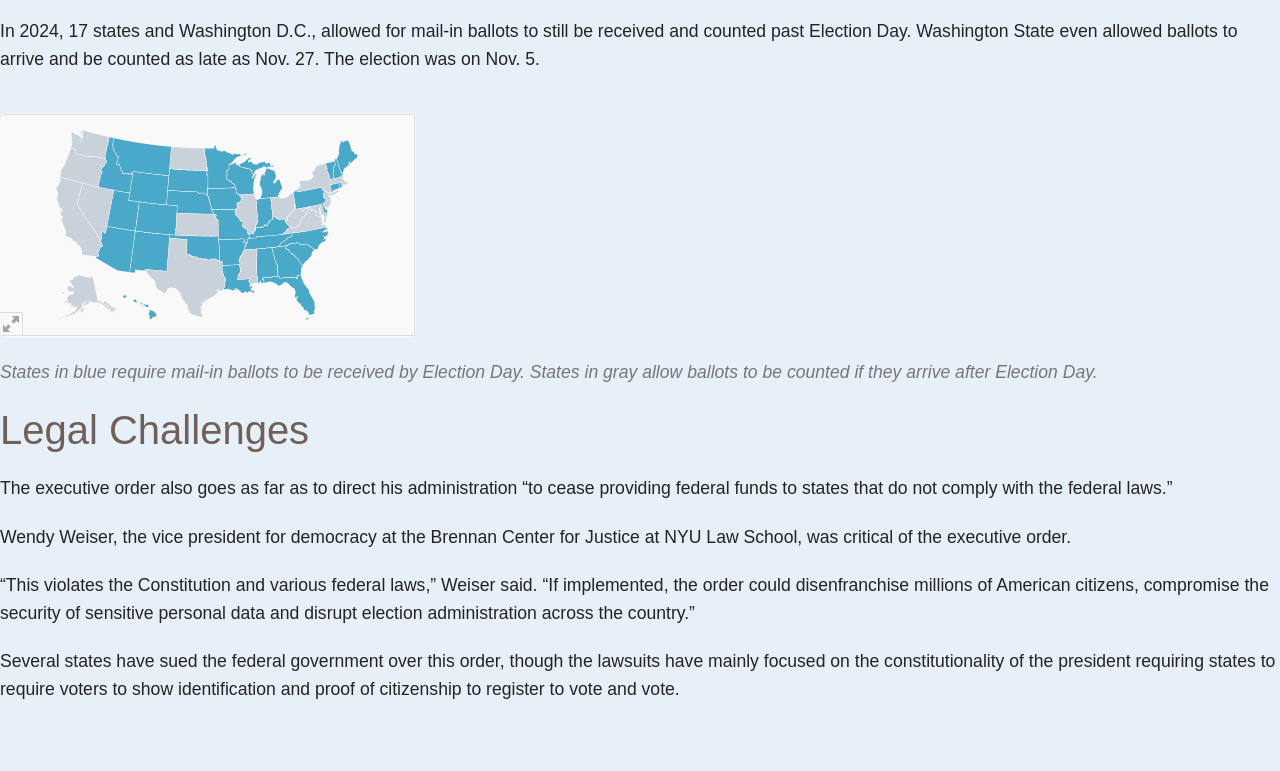
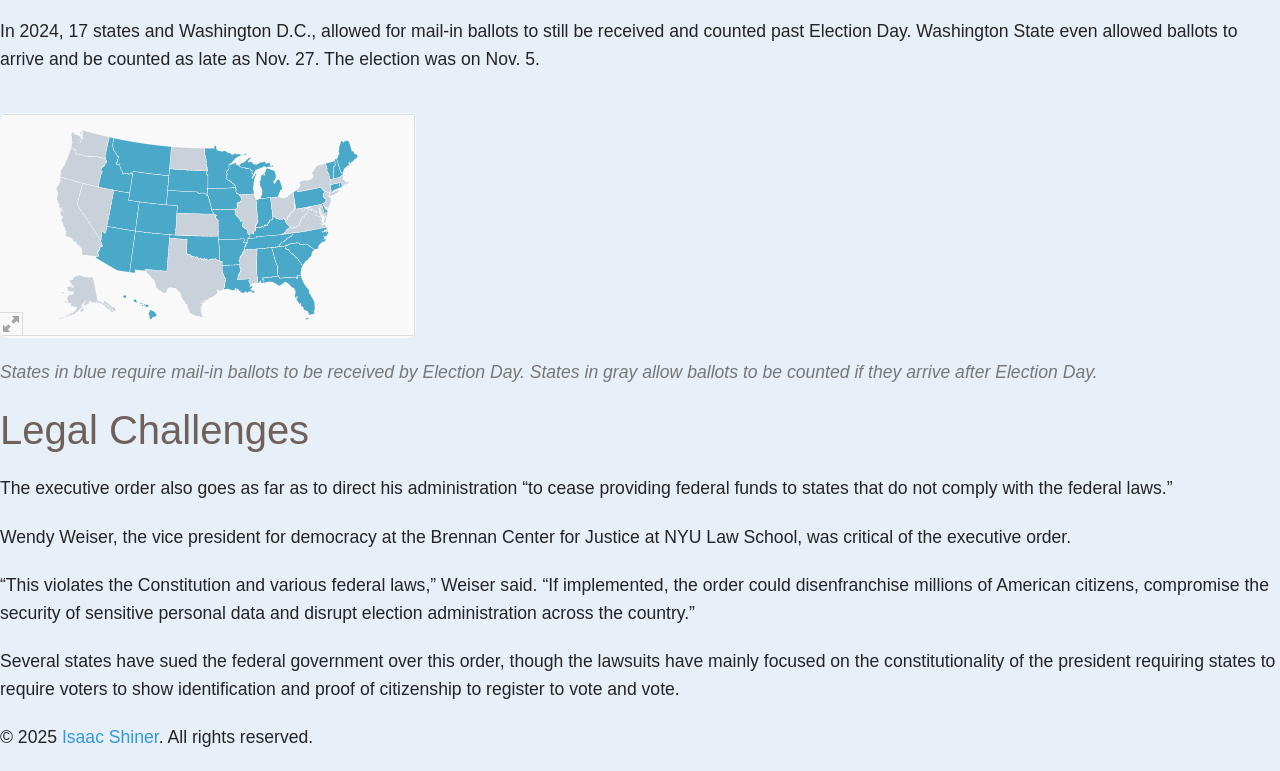
Before and after one commit to isaacshiner/isaacshiner.github.io, a plain HTML site: page projects/final/index.html in a window 1280 px wide. Shown: the part 2296-3067 px from the top of the page. Before the commit the page ends 3019 px from the top, so only its background shows below. Drawn offline with nearby package versions, Linux system fonts and the light colour scheme.

Commit message:
Update index.html

```diff
--- a/projects/final/index.html
+++ b/projects/final/index.html
@@ -63,5 +63,9 @@
 
     <p>Several states have sued the federal government over this order, though the lawsuits have mainly focused on the constitutionality of the president requiring states to require voters to show identification and proof of citizenship to register to vote and vote.</p>
 
+    <footer>
+        <p>&copy; 2025 <a href="https://github.com/isaacshiner/isaacshiner.github.io/blob/main/projects/portfolio/index.html" >Isaac Shiner</a>. All rights reserved.</p>
+    </footer>
+
   </body>
   </html>
```
